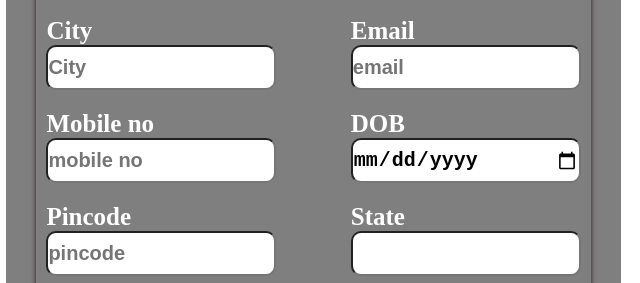
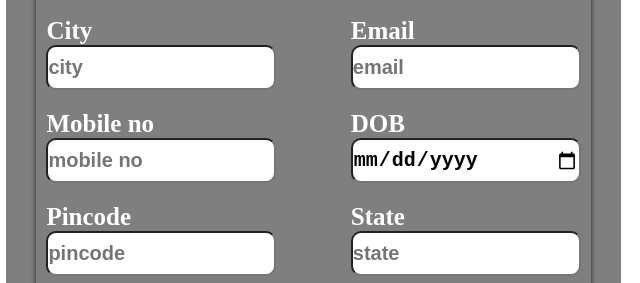
Before and after one commit to rohit333-sudo/dave, a plain HTML site: page index.html in a window 1280 px wide. Shown: the part 171-454 px from the top of the page, 0-640 px from the left. Drawn offline with Linux system fonts and the light colour scheme.

Commit message:
placeholder state

```diff
--- a/index.html
+++ b/index.html
@@ -49,7 +49,7 @@
             <input
               type="textbox"
 
-              placeholder="City"
+              placeholder="city"
               class="input"
 			  name="city"
         onchange="handleForm()"/>
@@ -98,6 +98,7 @@
 			<div class="fields">
 			  <label for="state">State</label>
 			  <input type="text"
+				  placeholder="state"
 				  class="input"
 				name="state" onchange="handleForm()"/>
         <div> <p id="errState" style="color: rgb(255, 0, 0);font-weight:bold;"></p></div>
@@ -134,14 +135,7 @@
         </table>
 
         <div id="pagination">
-          <!-- <a href="#">&laquo;</a>
-          <a href="#">1</a>
-          <a href="#" class="active">2</a>
-          <a href="#">3</a>
-          <a href="#">4</a>
-          <a href="#">5</a>
-          <a href="#">6</a>
-          <a href="#">&raquo;</a> -->
+
         </div>
 
 
```
